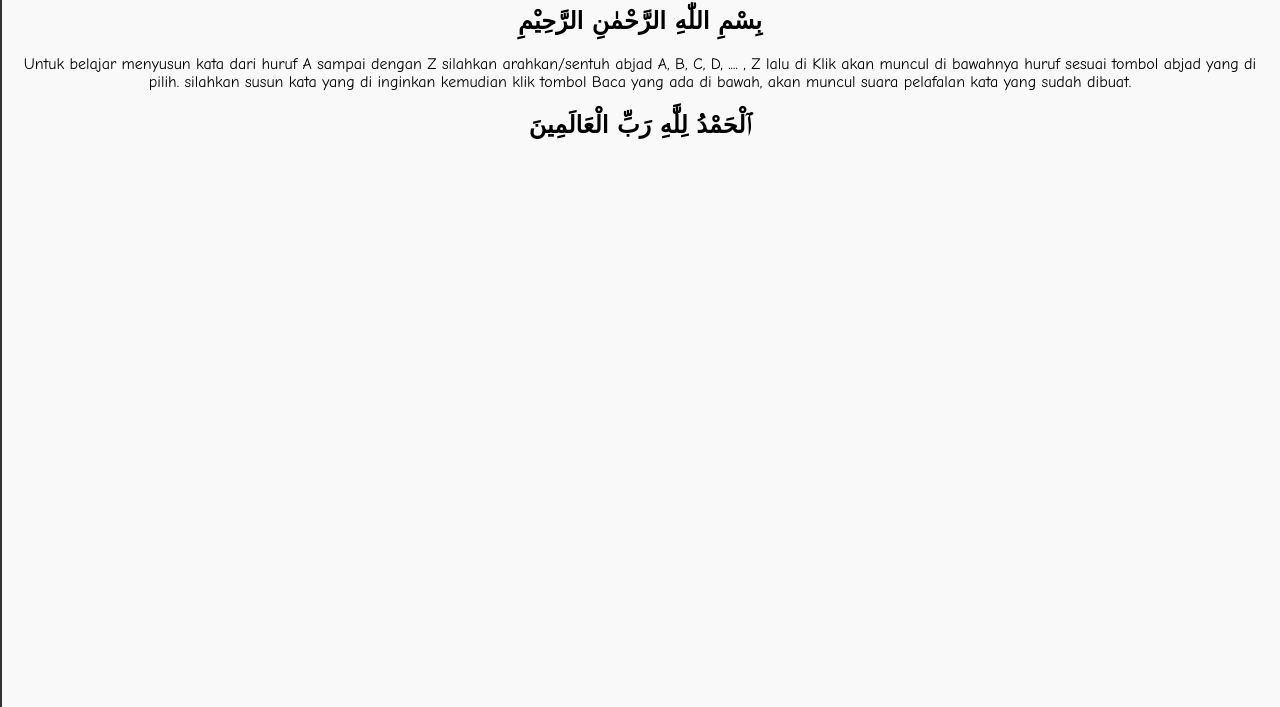
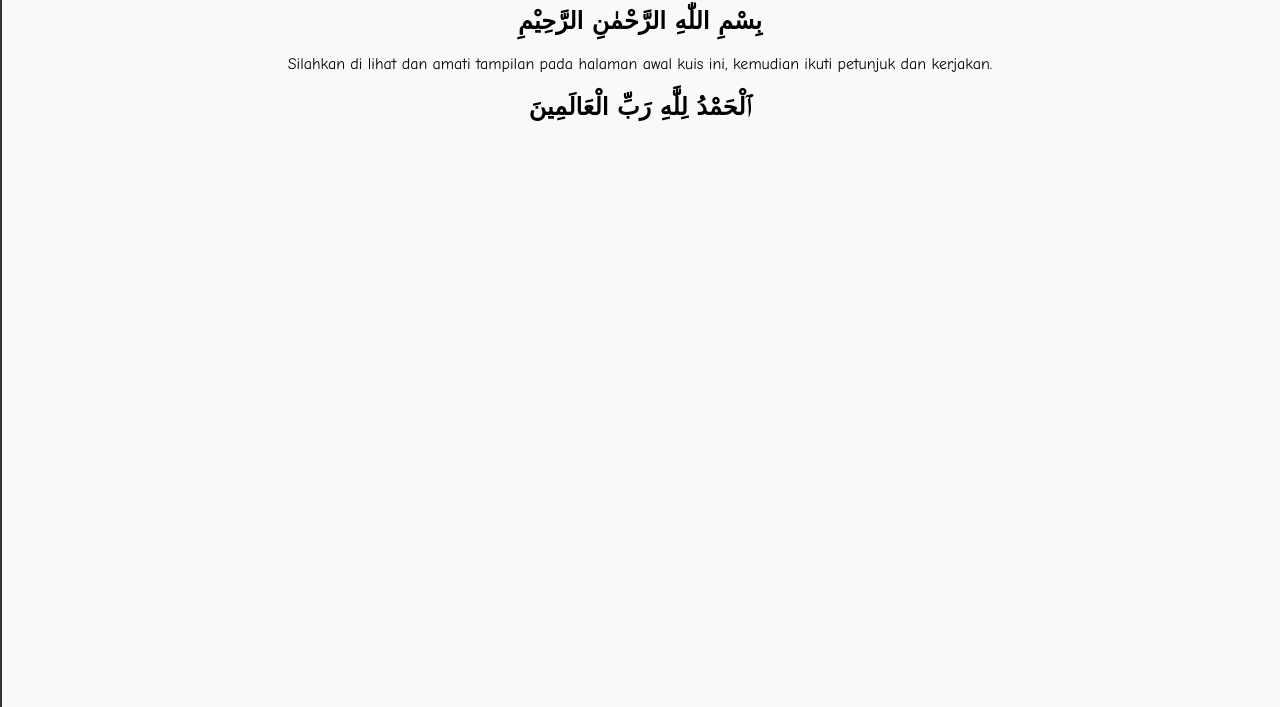
Before and after one commit to BoyMohlis/independence, a plain HTML site: page help.html in a window 1280 px wide. Shown: the part 93-800 px from the top of the page. Drawn offline with Linux system fonts and the light colour scheme.

Commit message:
Update help.html

```diff
--- a/help.html
+++ b/help.html
@@ -126,9 +126,7 @@ h1 {
 
   <h1>Cara Belajar Menyusun Kata dari abjad A-Z</h1>
   <h2>بِسْمِ اللّٰهِ الرَّحْمٰنِ الرَّحِيْمِ</h2>
-  <p>Untuk belajar menyusun kata dari huruf A sampai dengan Z silahkan arahkan/sentuh abjad A, B, C, D, .... , Z lalu di Klik
-    akan muncul di bawahnya huruf sesuai tombol abjad yang di pilih. silahkan susun kata yang di inginkan kemudian klik tombol Baca
-    yang ada di bawah, akan muncul suara pelafalan kata yang sudah dibuat.
+  <p>Silahkan di lihat dan amati tampilan pada halaman awal kuis ini, kemudian ikuti petunjuk dan kerjakan.
   </p>
   <h2>ٱلْحَمْدُ لِلَّٰهِ رَبِّ الْعَالَمِينَ</h2>
 
```
